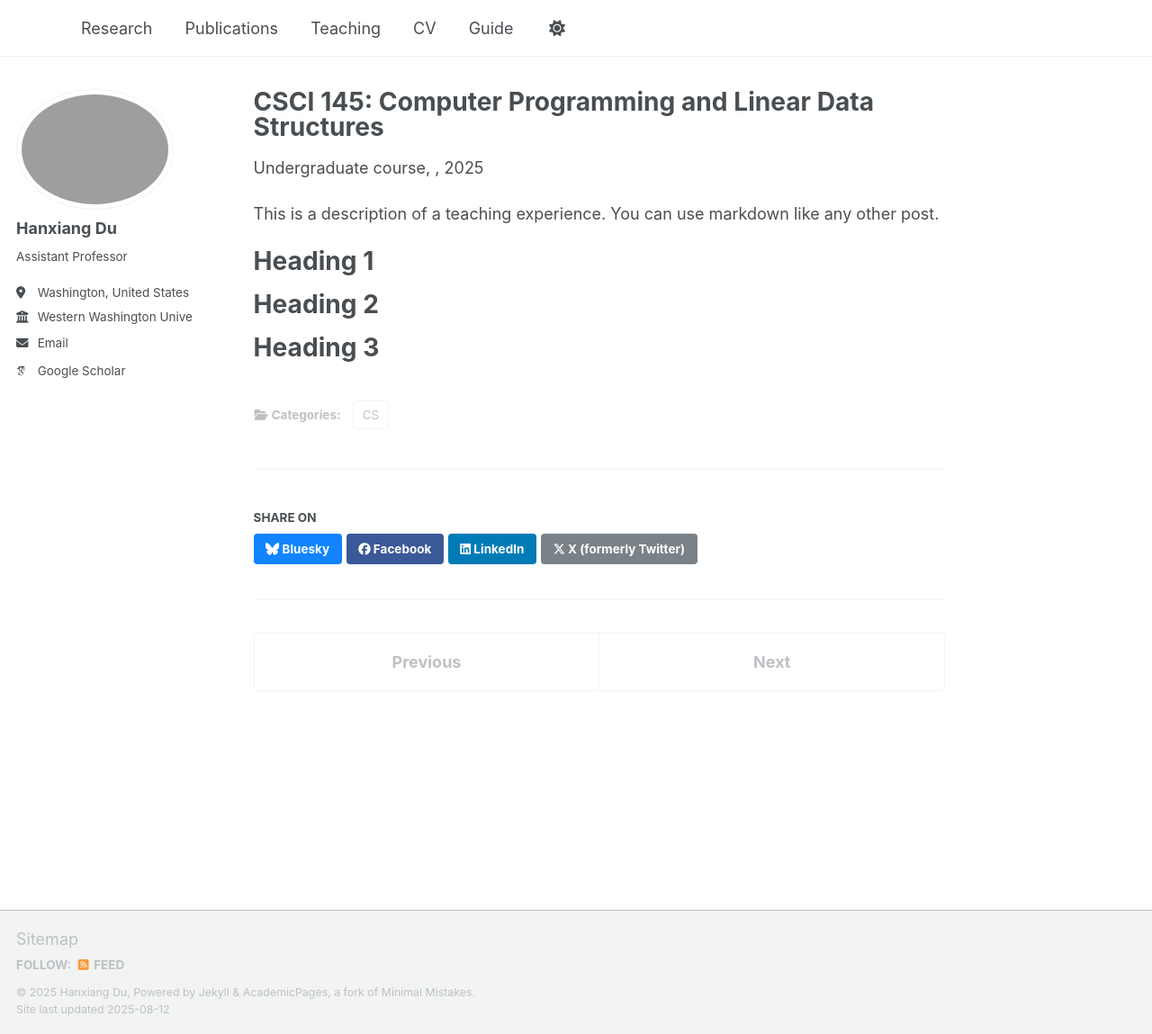
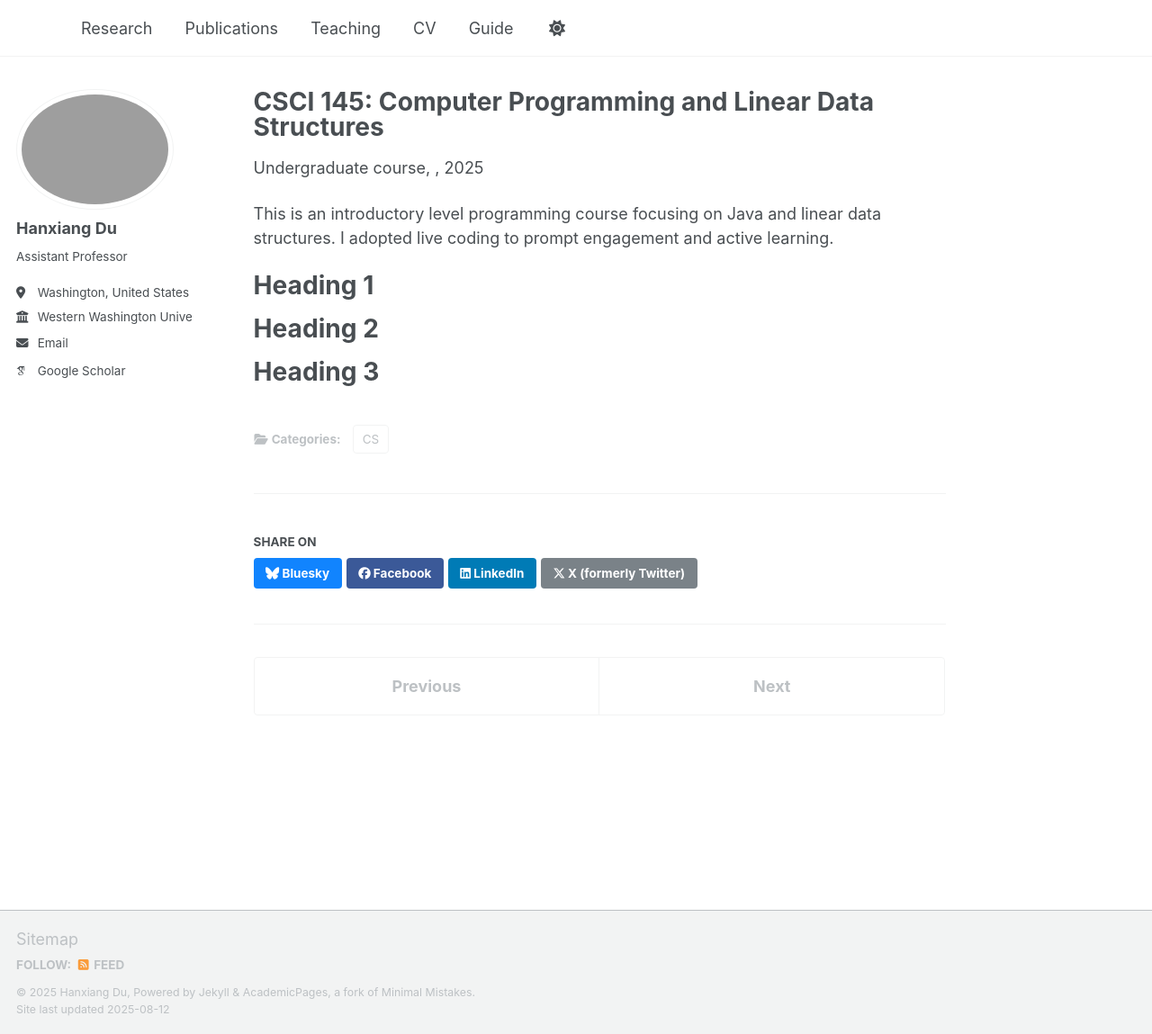
Before and after one commit to HXDU/HD.github.io, a Jekyll site: the page built from _teaching/2014-spring-teaching-1.md, in a window 1280 px wide and 1149 px high. Shown: the whole window at 90% size. Built offline with Jekyll 4.4.1, drawn with Linux system fonts in a browser that asks for light colours; some web fonts are replaced; a script that is not in the unit is left out.

Commit message:
Update 2014-spring-teaching-1.md

```diff
--- a/_teaching/2014-spring-teaching-1.md
+++ b/_teaching/2014-spring-teaching-1.md
@@ -5,7 +5,7 @@ category: CS
 type: "Undergraduate course"
 ---
 
-This is a description of a teaching experience. You can use markdown like any other post.
+This is an introductory level programming course focusing on Java and linear data structures. I adopted live coding to prompt engagement and active learning.
 
 Heading 1
 ======
```
